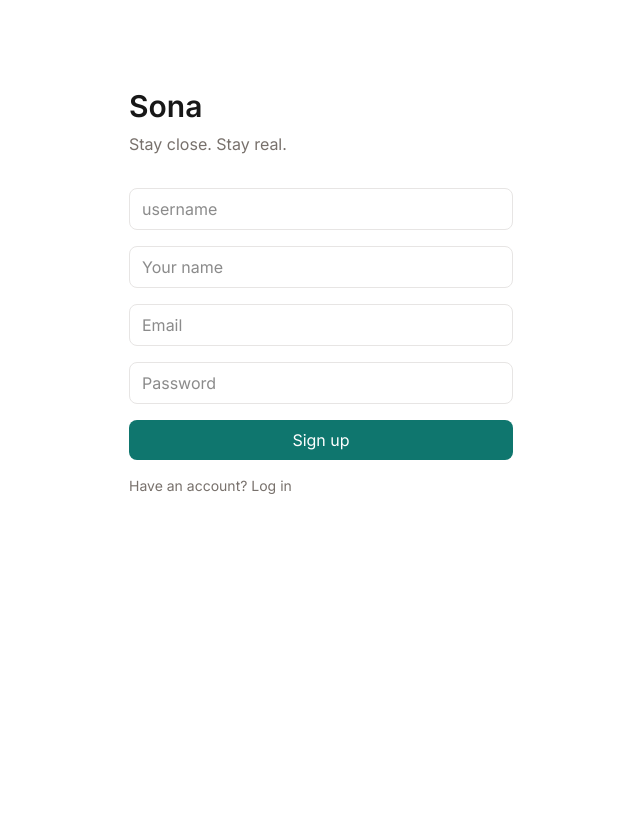
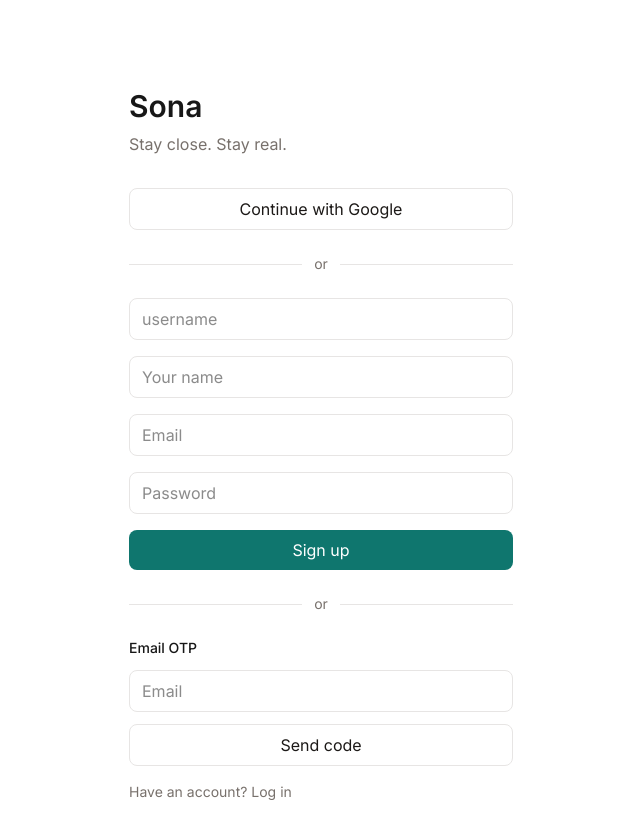
Before and after one commit to DevanshuZest/Sona, a Next.js app in the folder apps/web/: page /login in a window 1280 px wide. Both pictures are taken after a click on the button "No account? Sign up". Shown: the whole page, without its empty margins (319-959 px from the left). Before the commit the page ends 800 px from the top, so only its background shows below. Built offline with nearby package versions, Linux system fonts and the light colour scheme; no server answers.

Commit message:
feat(auth): add Google OAuth and Email OTP login

```diff
--- /dev/null
+++ b/apps/web/app/auth/callback/route.ts
@@ -0,0 +1,18 @@
+import { createClient } from "@/lib/supabase/server";
+import { NextResponse } from "next/server";
+
+export async function GET(request: Request) {
+  const { searchParams, origin } = new URL(request.url);
+  const code = searchParams.get("code");
+  const next = searchParams.get("next") ?? "/";
+
+  if (code) {
+    const supabase = await createClient();
+    const { error } = await supabase.auth.exchangeCodeForSession(code);
+    if (!error) {
+      return NextResponse.redirect(`${origin}${next}`);
+    }
+  }
+
+  return NextResponse.redirect(`${origin}/login?error=Could not authenticate`);
+}
--- a/apps/web/app/login/page.tsx
+++ b/apps/web/app/login/page.tsx
@@ -12,6 +12,9 @@ export default function LoginPage() {
   const [password, setPassword] = useState("");
   const [username, setUsername] = useState("");
   const [displayName, setDisplayName] = useState("");
+  const [emailForOtp, setEmailForOtp] = useState("");
+  const [otp, setOtp] = useState("");
+  const [showOtpInput, setShowOtpInput] = useState(false);
   const [mode, setMode] = useState<"login" | "signup" | "forgot">("login");
   const [error, setError] = useState<string | null>(null);
   const [emailError, setEmailError] = useState<string | null>(null);
@@ -29,8 +32,55 @@ export default function LoginPage() {
     return validEmail && (mode === "forgot" || password.length >= 6) && (mode !== "signup" || validUsername);
   }
 
+  async function handleGoogleLogin() {
+    setError(null);
+    setLoading(true);
+    const { error } = await supabase.auth.signInWithOAuth({
+      provider: "google",
+      options: { redirectTo: `${window.location.origin}/auth/callback` },
+    });
+    if (error) {
+      setError(error.message);
+      setLoading(false);
+    }
+  }
+
+  async function handleSendOtp() {
+    setError(null);
+    setMessage(null);
+    if (!/^\S+@\S+\.\S+$/.test(emailForOtp)) {
+      setError("Enter a valid email address.");
+      return;
+    }
+    setLoading(true);
+    const { error } = await supabase.auth.signInWithOtp({
+      email: emailForOtp,
+      options: { shouldCreateUser: true },
+    });
+    setLoading(false);
+    if (error) setError(error.message);
+    else {
+      setShowOtpInput(true);
+      setMessage("Check your email for a 6-digit code.");
+    }
+  }
+
+  async function handleVerifyOtp(token: string) {
+    setError(null);
+    setLoading(true);
+    const { error } = await supabase.auth.verifyOtp({ email: emailForOtp, token, type: "email" });
+    setLoading(false);
+    if (error) setError(error.message);
+    else {
+      router.push("/");
+      router.refresh();
+    }
+  }
+
   async function handleSubmit(e: React.FormEvent) {
-        e.preventDefault(); setError(null); setMessage(null);
+    e.preventDefault();
+    setError(null);
+    setMessage(null);
     if (!validate()) return;
     setLoading(true);
     try {
@@ -41,14 +91,19 @@ export default function LoginPage() {
       } else if (mode === "signup") {
         const { error } = await supabase.auth.signUp({ email, password, options: { data: { username, display_name: displayName } } });
         if (error) throw error;
-                router.push("/"); router.refresh();
+        router.push("/");
+        router.refresh();
       } else {
         const { error } = await supabase.auth.signInWithPassword({ email, password });
         if (error) throw error;
-                router.push("/"); router.refresh();
+        router.push("/");
+        router.refresh();
       }
-        } catch (err) { setError(err instanceof Error ? err.message : "Something went wrong"); }
-        finally { setLoading(false); }
+    } catch (err) {
+      setError(err instanceof Error ? err.message : "Something went wrong");
+    } finally {
+      setLoading(false);
+    }
   }
 
   const isForgot = mode === "forgot";
@@ -56,18 +111,31 @@ export default function LoginPage() {
     <div className="mx-auto mt-16 max-w-sm">
       <h1 className="mb-2 text-3xl font-semibold">Sona</h1>
       <p className="mb-8 text-[#78716C]">{isForgot ? "Reset your password." : "Stay close. Stay real."}</p>
+      <button type="button" onClick={handleGoogleLogin} disabled={loading} className="w-full rounded-lg border border-[#E7E5E4] bg-white px-3 py-2 text-[#1C1917] hover:border-[#0F766E] disabled:opacity-50">Continue with Google</button>
+      <div className="my-6 flex items-center gap-3 text-sm text-[#78716C]"><span className="h-px flex-1 bg-[#E7E5E4]" /><span>or</span><span className="h-px flex-1 bg-[#E7E5E4]" /></div>
       <form onSubmit={handleSubmit} className="space-y-4">
         {mode === "signup" && <>
-                    <div><input type="text" placeholder="username" value={username} onChange={(e) => setUsername(e.target.value.toLowerCase())} minLength={3} maxLength={30} pattern="^[a-z0-9_]+$" required className="w-full rounded-lg border border-[#E7E5E4] bg-white px-3 py-2 outline-none focus:border-[#0F766E]" />{usernameError && <p className="text-sm text-red-600">{usernameError}</p>}</div>
-                    <input type="text" placeholder="Your name" value={displayName} onChange={(e) => setDisplayName(e.target.value)} minLength={1} maxLength={60} required className="w-full rounded-lg border border-[#E7E5E4] bg-white px-3 py-2 outline-none focus:border-[#0F766E]" />
+          <div><label htmlFor="username" className="sr-only">Username</label><input id="username" name="username" type="text" placeholder="username" value={username} onChange={(e) => setUsername(e.target.value.toLowerCase())} minLength={3} maxLength={30} pattern="^[a-z0-9_]+$" required className="w-full rounded-lg border border-[#E7E5E4] bg-white px-3 py-2 outline-none focus:border-[#0F766E]" />{usernameError && <p className="text-sm text-red-600">{usernameError}</p>}</div>
+          <div><label htmlFor="display-name" className="sr-only">Display name</label><input id="display-name" name="displayName" type="text" placeholder="Your name" value={displayName} onChange={(e) => setDisplayName(e.target.value)} minLength={1} maxLength={60} required className="w-full rounded-lg border border-[#E7E5E4] bg-white px-3 py-2 outline-none focus:border-[#0F766E]" /></div>
         </>}
-                <div><input type="email" placeholder="Email" value={email} onChange={(e) => setEmail(e.target.value)} required className="w-full rounded-lg border border-[#E7E5E4] bg-white px-3 py-2 outline-none focus:border-[#0F766E]" />{emailError && <p className="text-sm text-red-600">{emailError}</p>}</div>
-                {!isForgot && <div><input type="password" placeholder="Password" value={password} onChange={(e) => setPassword(e.target.value)} required minLength={6} className="w-full rounded-lg border border-[#E7E5E4] bg-white px-3 py-2 outline-none focus:border-[#0F766E]" />{passwordError && <p className="text-sm text-red-600">{passwordError}</p>}</div>}
+        <div><label htmlFor="email" className="sr-only">Email</label><input id="email" name="email" type="email" placeholder="Email" value={email} onChange={(e) => setEmail(e.target.value)} required className="w-full rounded-lg border border-[#E7E5E4] bg-white px-3 py-2 outline-none focus:border-[#0F766E]" />{emailError && <p className="text-sm text-red-600">{emailError}</p>}</div>
+        {!isForgot && <div><label htmlFor="password" className="sr-only">Password</label><input id="password" name="password" type="password" placeholder="Password" value={password} onChange={(e) => setPassword(e.target.value)} required minLength={6} className="w-full rounded-lg border border-[#E7E5E4] bg-white px-3 py-2 outline-none focus:border-[#0F766E]" />{passwordError && <p className="text-sm text-red-600">{passwordError}</p>}</div>}
         {error && <p className="text-sm text-red-600">{error}</p>}{message && <p className="text-sm text-[#0F766E]">{message}</p>}
         <button type="submit" disabled={loading} className="w-full rounded-lg bg-[#0F766E] px-3 py-2 text-white hover:bg-[#0D5F58] disabled:opacity-50">{loading ? "..." : isForgot ? "Send reset link" : mode === "login" ? "Log in" : "Sign up"}</button>
       </form>
-            {mode === "login" && <button onClick={() => setMode("forgot")} className="mt-4 block text-sm text-[#78716C] hover:text-[#0F766E]">Forgot password?</button>}
-            <button onClick={() => setMode(mode === "signup" ? "login" : "signup")} className="mt-4 text-sm text-[#78716C] hover:text-[#0F766E]">{mode === "signup" ? "Have an account? Log in" : "No account? Sign up"}</button>
+      <div className="my-6 flex items-center gap-3 text-sm text-[#78716C]"><span className="h-px flex-1 bg-[#E7E5E4]" /><span>or</span><span className="h-px flex-1 bg-[#E7E5E4]" /></div>
+      <section aria-labelledby="otp-heading" className="space-y-3">
+        <h2 id="otp-heading" className="text-sm font-medium">Email OTP</h2>
+        {!showOtpInput ? <>
+          <label htmlFor="otp-email" className="sr-only">Email for code</label><input id="otp-email" name="emailForOtp" type="email" placeholder="Email" value={emailForOtp} onChange={(e) => setEmailForOtp(e.target.value)} className="w-full rounded-lg border border-[#E7E5E4] bg-white px-3 py-2 outline-none focus:border-[#0F766E]" />
+          <button type="button" onClick={handleSendOtp} disabled={loading} className="w-full rounded-lg border border-[#E7E5E4] bg-white px-3 py-2 text-[#1C1917] hover:border-[#0F766E] disabled:opacity-50">Send code</button>
+        </> : <>
+          <label htmlFor="otp-code" className="sr-only">6-digit code</label><input id="otp-code" name="otp" type="text" inputMode="numeric" autoComplete="one-time-code" placeholder="6-digit code" value={otp} onChange={(e) => setOtp(e.target.value.replace(/\D/g, "").slice(0, 6))} maxLength={6} className="w-full rounded-lg border border-[#E7E5E4] bg-white px-3 py-2 outline-none focus:border-[#0F766E]" />
+          <button type="button" onClick={() => handleVerifyOtp(otp)} disabled={loading || otp.length !== 6} className="w-full rounded-lg bg-[#0F766E] px-3 py-2 text-white hover:bg-[#0D5F58] disabled:opacity-50">Verify</button>
+        </>}
+      </section>
+      {mode === "login" && <button type="button" onClick={() => setMode("forgot")} className="mt-4 block text-sm text-[#78716C] hover:text-[#0F766E]">Forgot password?</button>}
+      <button type="button" onClick={() => setMode(mode === "signup" ? "login" : "signup")} className="mt-4 text-sm text-[#78716C] hover:text-[#0F766E]">{mode === "signup" ? "Have an account? Log in" : "No account? Sign up"}</button>
       {isForgot && <Link href="/login" className="mt-4 block text-sm text-[#78716C] hover:text-[#0F766E]">Back to login</Link>}
     </div>
   );
```
Lines whose indentation alone changed are shown as unchanged.
